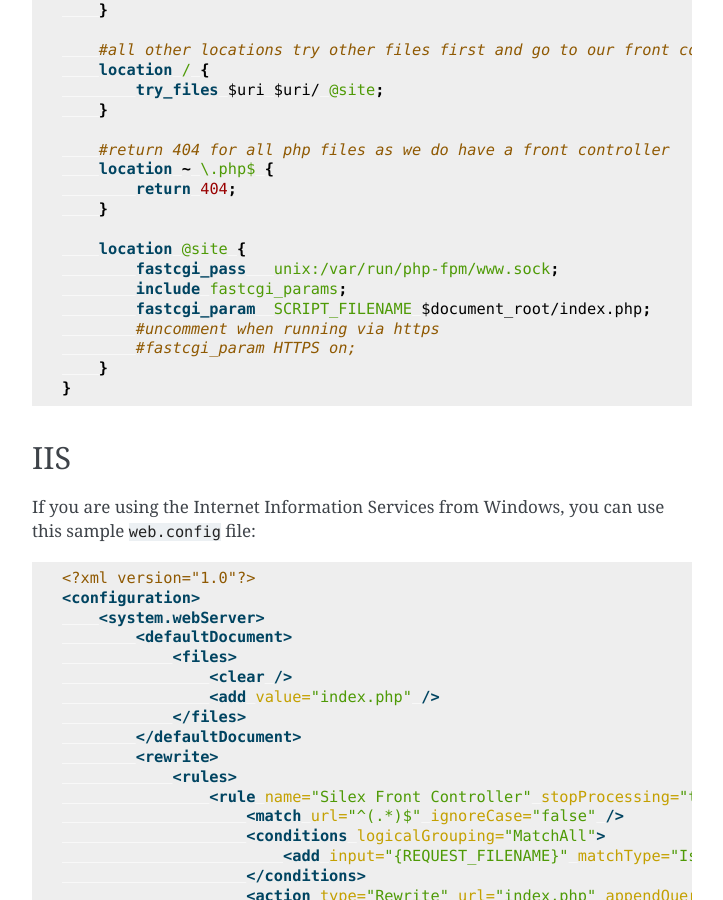
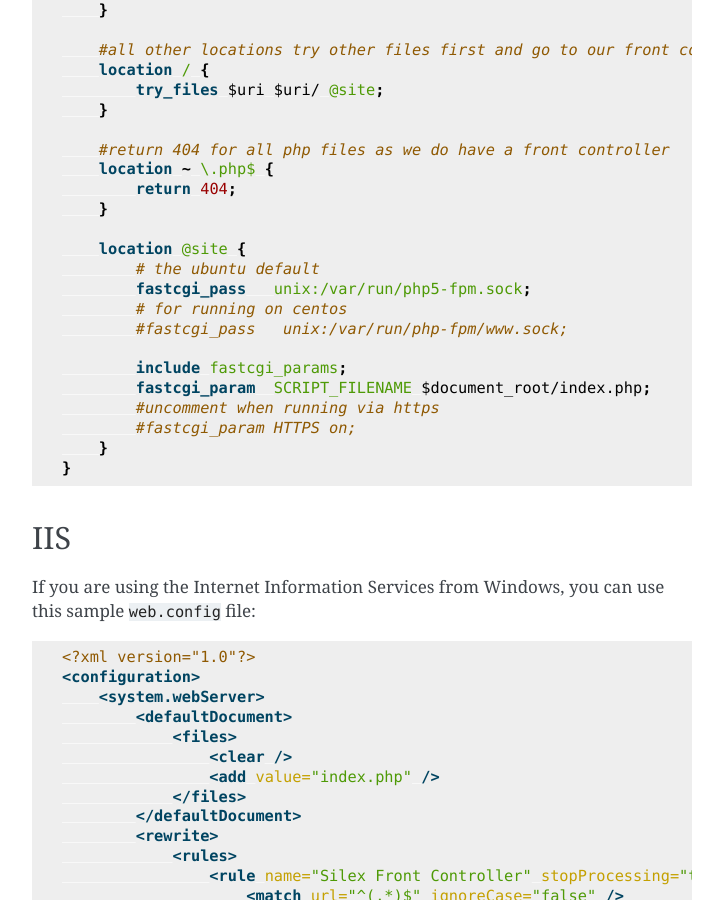
Before and after one commit to silexphp/Silex, a Sphinx documentation site: the page built from doc/web_servers.rst, in a window 1280 px wide and 900 px high, scrolled down 1067 px. Shown: the whole window, without its empty margins (388-1111 px from the left). Built offline with Sphinx 7.4.7, drawn with Linux system fonts in a browser that asks for light colours.

Commit message:
update fastcgi_pass socket location
this makes it correspond with ubuntu 14.04 defaults

```diff
--- a/doc/web_servers.rst
+++ b/doc/web_servers.rst
@@ -61,7 +61,11 @@ resources to ``index.php``:
         }
 
         location @site {
-            fastcgi_pass   unix:/var/run/php-fpm/www.sock;
+            # the ubuntu default
+            fastcgi_pass   unix:/var/run/php5-fpm.sock;
+            # for running on centos
+            #fastcgi_pass   unix:/var/run/php-fpm/www.sock;
+
             include fastcgi_params;
             fastcgi_param  SCRIPT_FILENAME $document_root/index.php;
             #uncomment when running via https
```
